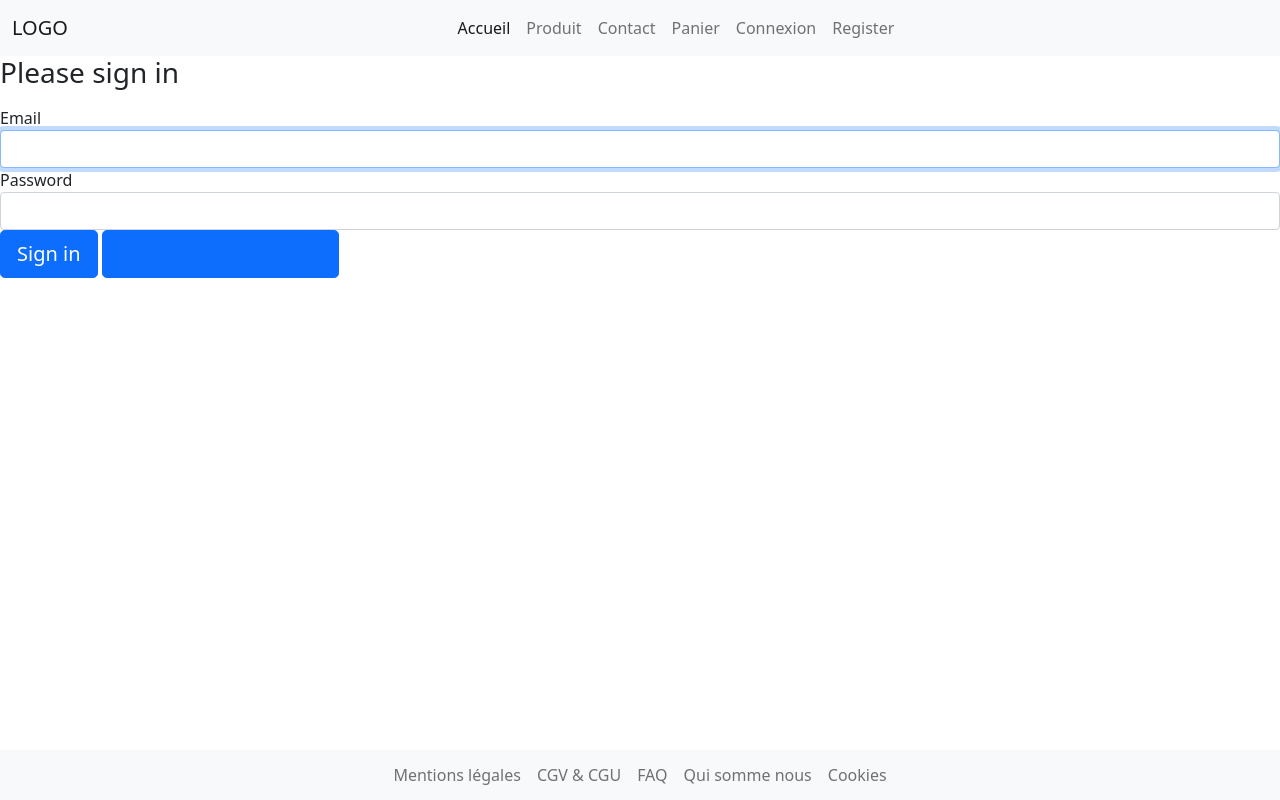
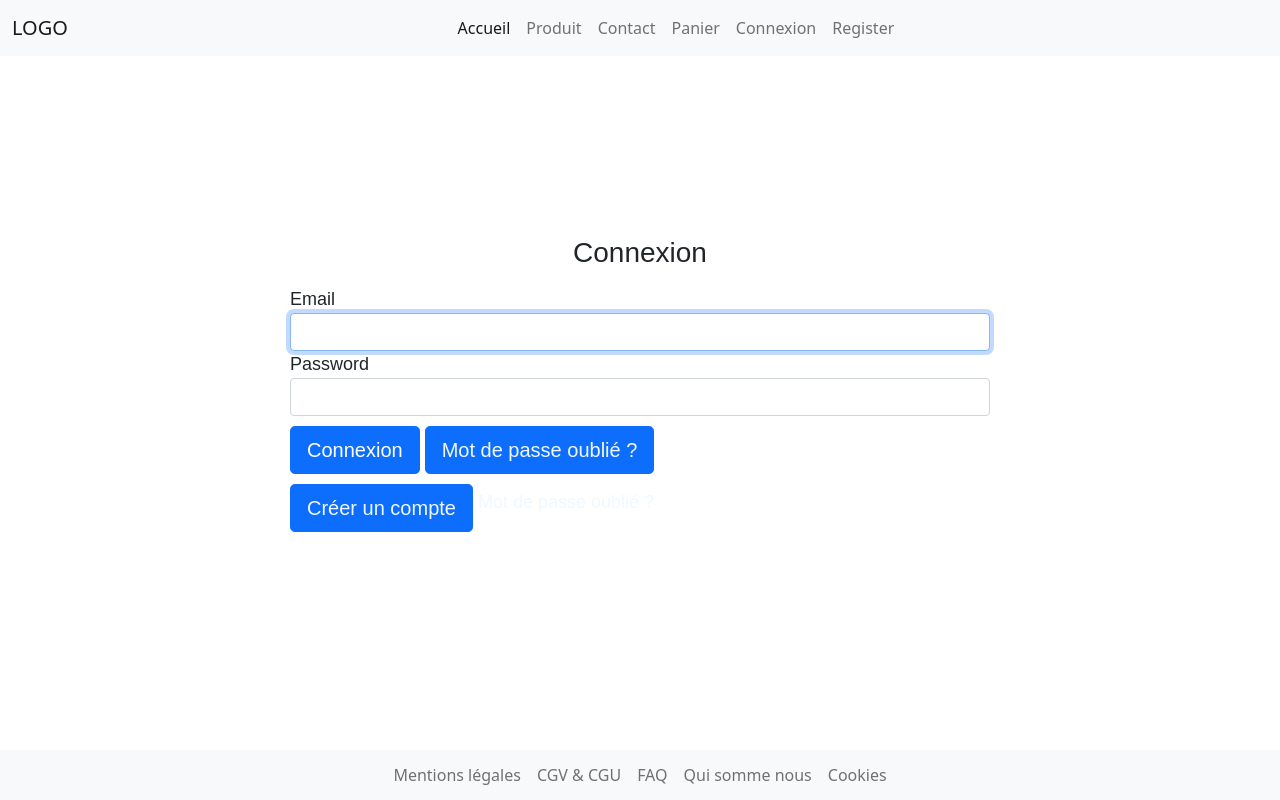
Before and after one commit to vlad757575/theboutiq.github.io, a Symfony app: template templates/security/login.html.twig in a window 1280 px wide. Run offline with Twig, Linux system fonts and the light colour scheme; the template is opened without the code that fills it, so the values that code supplies are empty; some libraries are stand-ins or nearby versions.

Commit message:
13th commit css bootstrap formulaires

```diff
--- a/public/formulars-style.css
+++ b/public/formulars-style.css
@@ -1,4 +1,4 @@
-*{
+/* *{
     box-sizing: border-box;
   }
   body {
@@ -37,7 +37,7 @@
   }
   .my-modal {
     /* margin: 10% auto; */
-    background-color: #fff;
+    /* background-color: #fff;
     display: flex;
     align-items: center ;
     justify-content: center;
@@ -65,4 +65,27 @@
   }
   .submit {
       margin-bottom: 20px;
+  } */
+  .my-formular {
+    position: relative;
+    margin: 10em auto;
+    max-width: 700px;
+    max-height: 700px;
+    width: 95%;
+    font: 18px/1.5 sans-serif;
+    display: block;
+    justify-content: center;
+    align-items: center;
+  text-decoration: none;
   }
+  a {
+    text-decoration: none;
+    color: aliceblue;
+  }
+  button {
+    margin-top: 10px;
+  }
+  .login-button {
+    width: 300px;
+    height: 300px;
+  }
--- a/templates/base.html.twig
+++ b/templates/base.html.twig
@@ -11,6 +11,8 @@
     <!-- <link rel="stylesheet" href="{{asset('formulars-style.css') }}"> -->
     <link rel="stylesheet" href="{{asset('bootstrap.css')}}">
     <link rel="stylesheet" href="{{asset('nav-bars.css')}}">
+    <link rel="stylesheet" href="{{asset('formulars-style.css')}}">
+    <link rel="stylesheet" href="https://cdn.jsdelivr.net/npm/bootstrap-icons@1.8.1/font/bootstrap-icons.css">
 
     {% endblock %}
 </head>
--- a/templates/security/login.html.twig
+++ b/templates/security/login.html.twig
@@ -3,17 +3,23 @@
 {% block title %}Log in!{% endblock %}
 
 {% block body %}
-<form method="post">
+<div class="my-formular">
+
+    <form method="post" class="">
+
         {% if error %}
         <div class="alert alert-danger">{{ error.messageKey|trans(error.messageData, 'security') }}</div>
+
         {% endif %}
 
         {% if app.user %}
-    <div class="mb-3">
+        <div class="mb-3 ">
+
             You are logged in as {{ app.user.username }}, <a href="{{ path('app_logout') }}">Logout</a>
         </div>
         {% endif %}
-    <h1 class="h3 mb-3 font-weight-normal">Please sign in</h1>
+
+        <h1 class="h3 mb-3 font-weight-normal text-center ">Connexion</h1>
         <label for="inputEmail">Email</label>
         <input type="email" value="{{ last_username }}" name="email" id="inputEmail" class="form-control" autocomplete="email" required autofocus>
         <label for="inputPassword">Password</label>
@@ -33,11 +39,16 @@
     #}
 
         <button class="btn btn-lg btn-primary" type="submit">
-        Sign in
+            Connexion
         </button>
         <button class="btn btn-lg btn-primary" type="submit">
             <a href="{{ path('app_forgot_password_request') }}">Mot de passe oublié ?</a>
+        </button> <br>
+        <button class="btn btn-lg btn-primary" type="submit">
+            <a href="{{ path('app_forgot_password_request') }}">Créer un compte</a>
         </button>
+        <a href="{{ path('app_forgot_password_request') }}">Mot de passe oublié ?</a>
     </form>
+</div>
 
 {% endblock %}
```
Also changed, not shown: public/signin-style.css (+12 -0 lines), templates/reset_password/email.html.twig (+5 -4 lines), templates/reset_password/request.html.twig (+6 -4 lines). Lines whose indentation alone changed are shown as unchanged.
